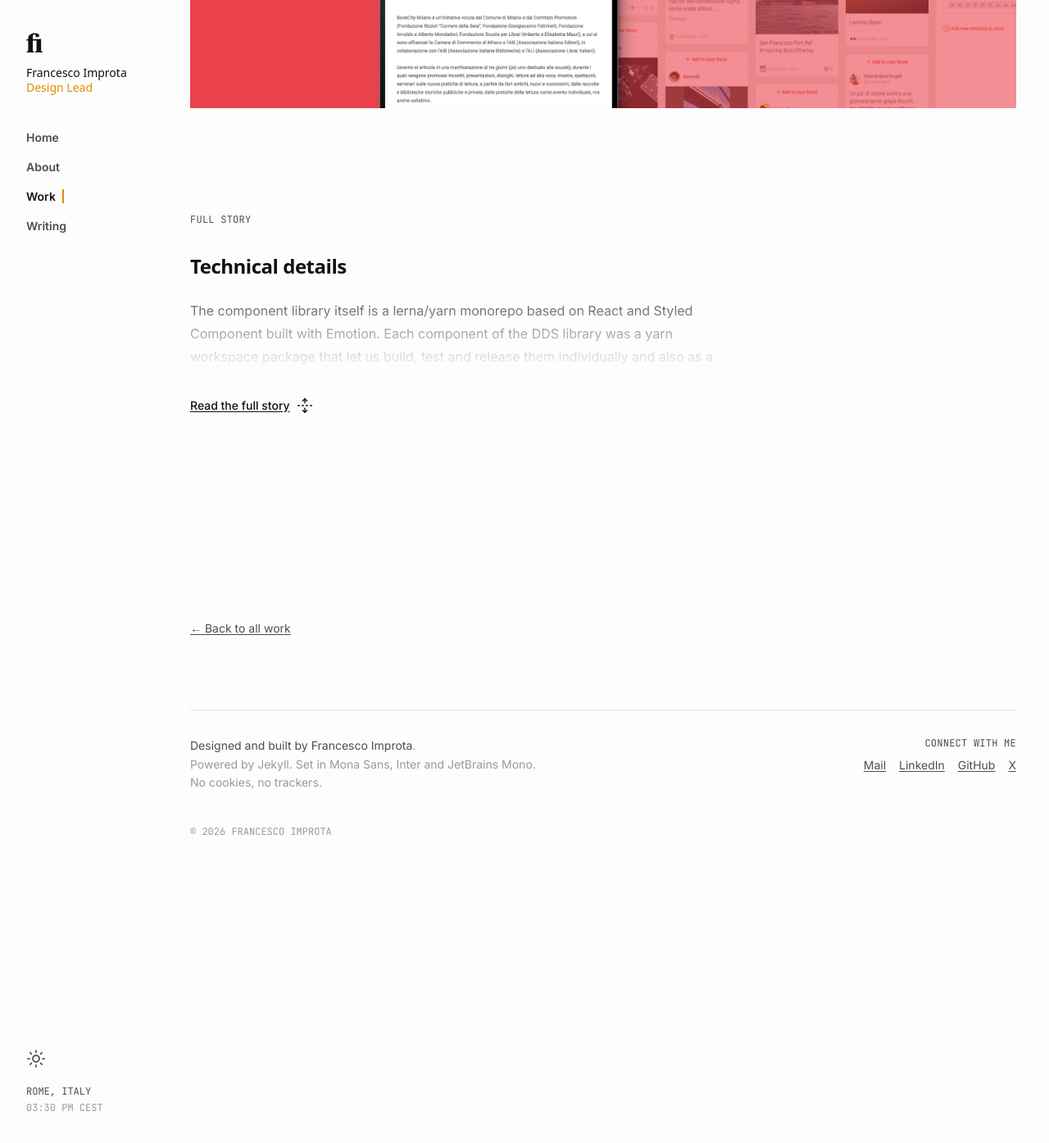
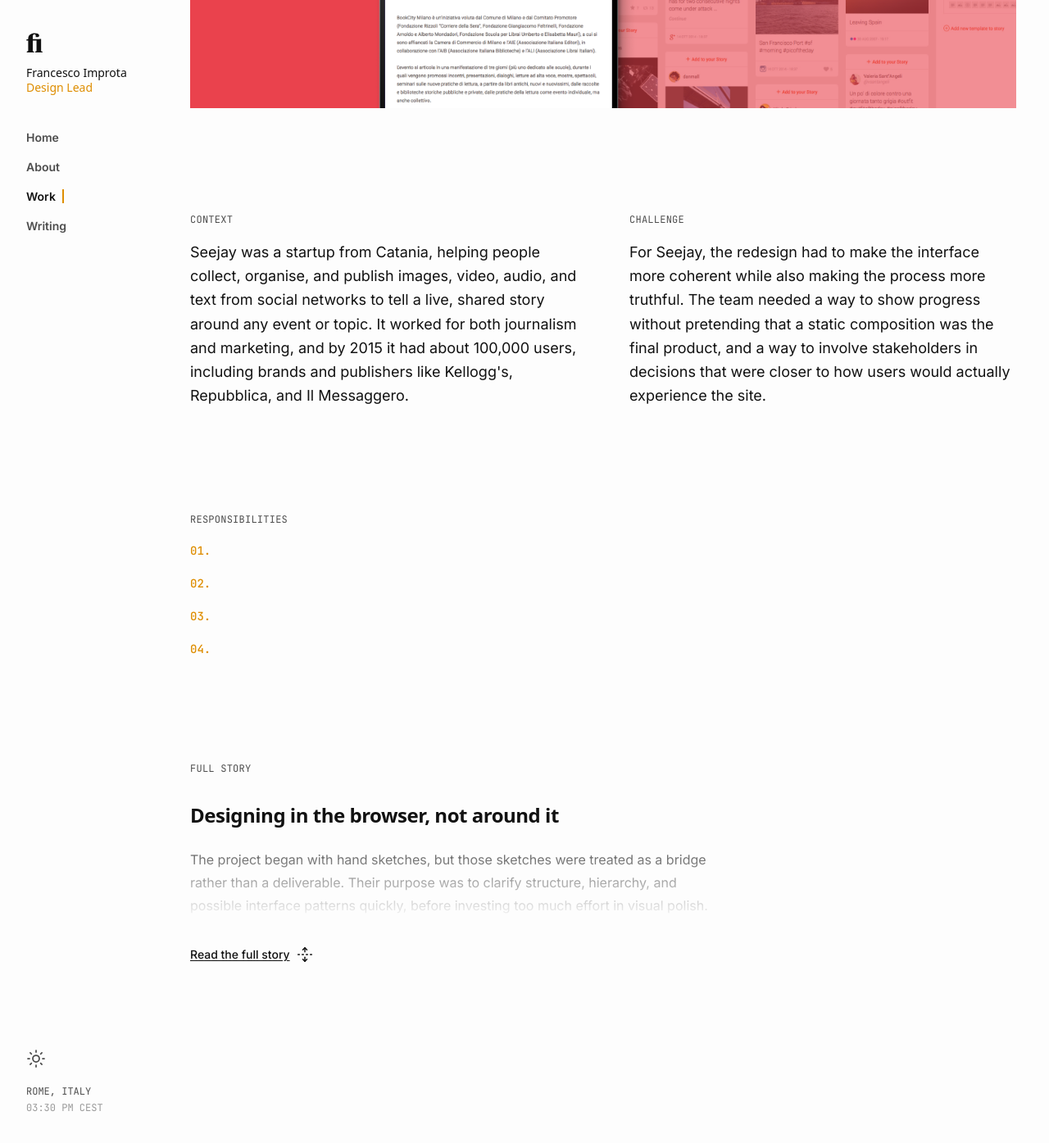
Before and after one commit to zetareticoli/fi, a Jekyll site: the page built from _work/seejay/index.md, in a window 1280 px wide and 1400 px high, scrolled down 759 px. Shown: the top 1395 px of the window at 82% size. Built offline with Jekyll 4.4.1, drawn with Linux system fonts in a browser that asks for light colours; some web fonts are replaced.

Commit message:
refactor: update Seejay project details

```diff
--- a/_work/seejay/index.md
+++ b/_work/seejay/index.md
@@ -7,16 +7,37 @@
 org: Seejay
 year: 2014-2015
 role: UX/UI Designer
-platform: web
-responsibilities:
-  - Implementing process
-  - Shaping the design process
-  - Hiring designers
+context: Seejay was a startup from Catania, helping people collect, organise, and publish images, video, audio, and text from social networks to tell a live, shared story around any event or topic. It worked for both journalism and marketing, and by 2015 it had about 100,000 users, including brands and publishers like Kellogg's, Repubblica, and Il Messaggero.
+challenge: For Seejay, the redesign had to make the interface more coherent while also making the process more truthful. The team needed a way to show progress without pretending that a static composition was the final product, and a way to involve stakeholders in decisions that were closer to how users would actually experience the site.
+activities:
+  - Define the design system and create a cohesive experience across all products
+  - Design for multiple platforms, adapting concepts from web to mobile, requiring attention to detail and extensive testing.
+  - Collaborate with stakeholders to define the product roadmap and vision.
+  - Create a Design System to ensure consistency across all products, keeping a coherent visual identity
 permalink: /work/seejay/
 published: true
 ---
-## Technical details
-The component library itself is a lerna/yarn monorepo based on React and Styled Component built with Emotion. Each component of the DDS library was a yarn workspace package that let us build, test and release them individually and also as a whole. Additionally, each component would provide its own MDX documentation that would get bundled in a DocZ website which served as our internal documentation explaining how each component had to be used to all the other frontend developers at Docker
 
-## Personal growth
-This frontend project was perhaps the biggest internal project I got to work on. Its scope spanned across the whole product development org at Docker and brought together what was a disjoint product experience to a single unique vision for Docker UIs. I got to learn a lot about automating the testing and publishing phase while working on this project. I've never got to play with tools such as Jenkins before, but this project was the perfect opportunity to learn more about it. Additionally, I got to work a lot on specs and documentation, which were key for this project to be successful.
+## **Designing in the browser, not around it**
+
+The project began with hand sketches, but those sketches were treated as a bridge rather than a deliverable. Their purpose was to clarify structure, hierarchy, and possible interface patterns quickly, before investing too much effort in visual polish.
+
+From there, the sketches became HTML wireframes. This shift mattered because the design could be evaluated as a system of behaviours rather than a collection of screenshots. Navigation, content density, spacing, and responsive behaviour could be tested in the environment where the product would actually live.
+
+Working this way also reduced the distance between design intention and implementation. Instead of asking development to translate a static artifact, the redesign produced a shared object that designers, developers, and stakeholders could inspect together.
+
+## **Atomic design as an operating model**
+
+The redesign organised the interface using the atomic design methodology popularised by Brad Frost: atoms, molecules, and organisms. This gave the project a vocabulary for discussing the site as a reusable system rather than as a sequence of isolated pages.[[1]](call_EoeLuLk4ZDfkCc4RMkgEOkxz)
+
+Atoms defined the smallest interface elements. Molecules combined those elements into functional units. Organisms assembled those units into larger sections of the experience. This structure made the redesign easier to reason about, because each decision had a place in the system.
+
+It also made the work more sustainable. When an interface is designed as a set of reusable parts, consistency stops depending on memory or manual duplication. The system carries the decisions forward.
+
+## **Replacing approval theatre with working evidence**
+
+One of the most important outcomes of the process was cultural. By moving away from static previews, the redesign avoided the theatre of asking stakeholders to approve an image of a website. Instead, decisions could be grounded in working prototypes.
+
+This made feedback more practical. Stakeholders could react to navigation, hierarchy, and behaviour in a browser. Designers could identify issues earlier. Developers could understand constraints before the handoff became a bottleneck.
+
+The redesign therefore became as much a process improvement as a visual one: a way to make the team’s conversations more concrete, and to make the final product less dependent on interpretation.
```
